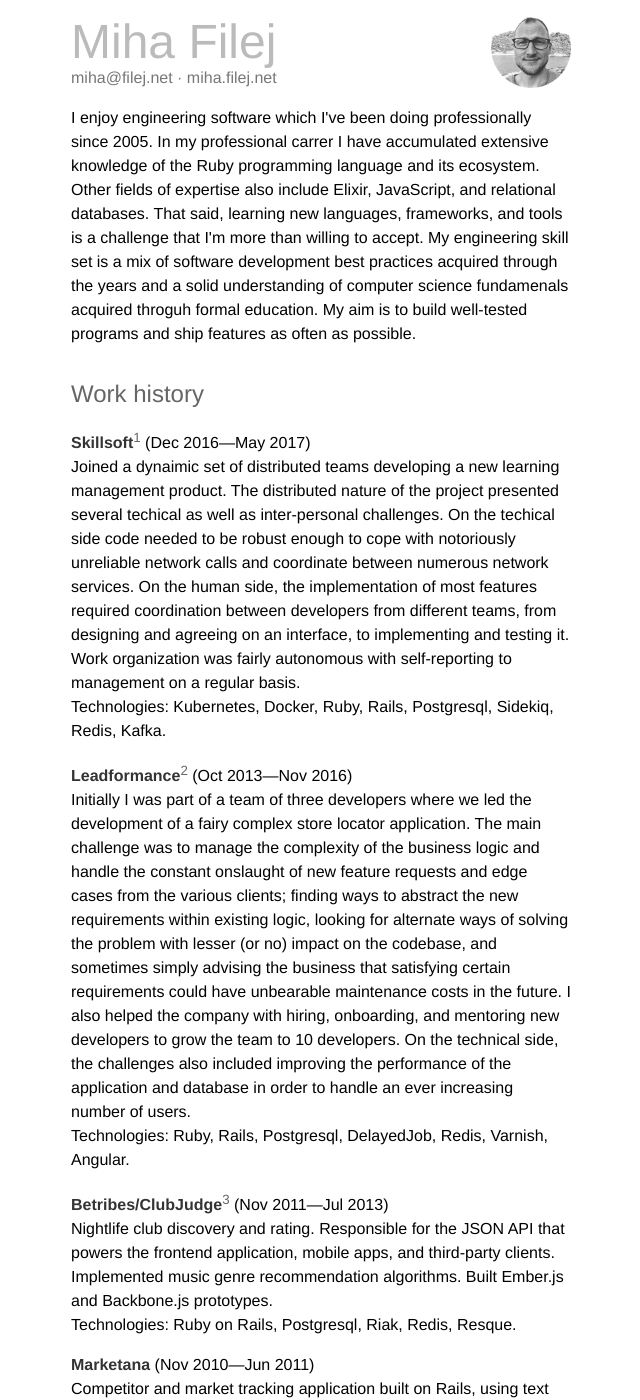
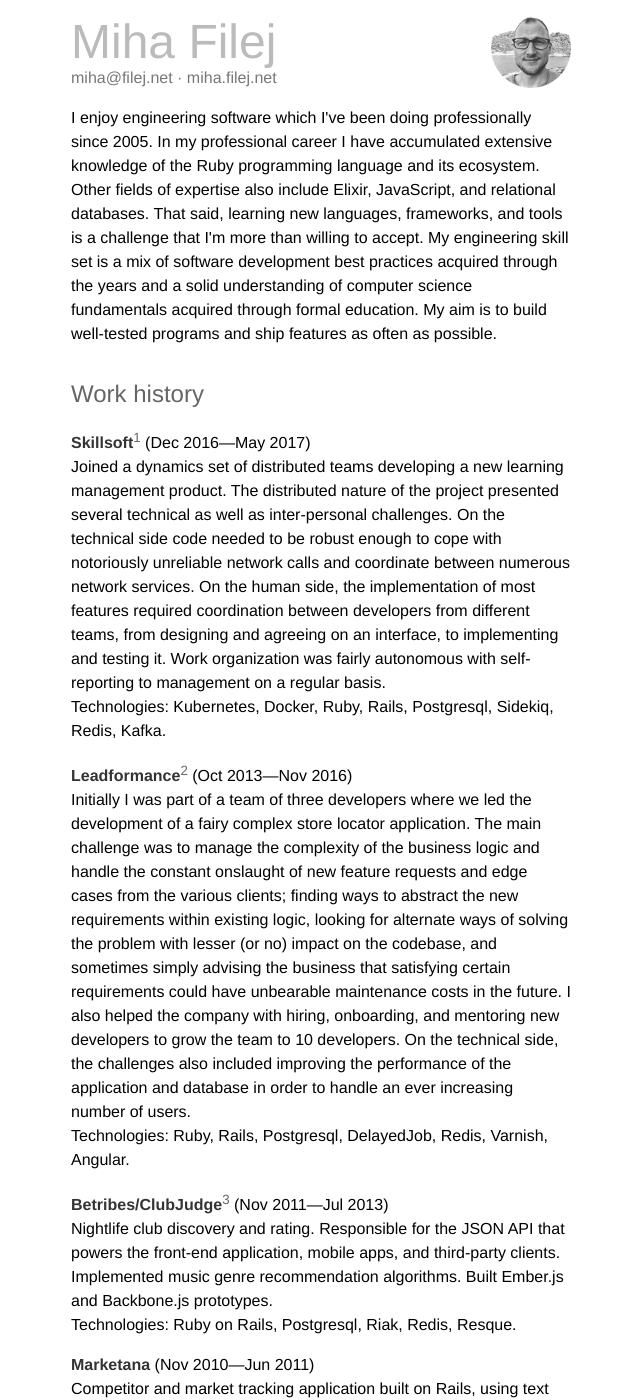
Before and after one commit to mfilej/mfilej.github.io, a Jekyll site: the page cv/index.html, which Jekyll copies as it is, in a window 1280 px wide and 1400 px high. Shown: the whole window, without its empty margins (319-959 px from the left). Built offline with Jekyll 4.4.1, drawn with Linux system fonts in a browser that asks for light colours; comment, search, counter and statistics services are not loaded; some of the changed text lies outside the part shown.

Commit message:
Fix typos

```diff
--- a/cv/index.html
+++ b/cv/index.html
@@ -104,7 +104,7 @@
   I enjoy engineering software which I've been doing professionally since
   2005.
 
-  In my professional carrer I have accumulated extensive knowledge of the Ruby
+  In my professional career I have accumulated extensive knowledge of the Ruby
   programming language and its ecosystem. Other fields of expertise also
   include Elixir, JavaScript, and relational databases. That said, learning
   new languages, frameworks, and tools is a challenge that I'm more than
@@ -112,7 +112,7 @@
 
   My engineering skill set is a mix of software development best practices
   acquired through the years and a solid understanding of computer science
-  fundamenals acquired throguh formal education.
+  fundamentals acquired through formal education.
 
   My aim is to  build well-tested programs and ship features as often as possible.</p>
 
@@ -121,10 +121,10 @@
 <section>
   <h3><b>Skillsoft</b><sup><a href="#fss">1</a></sup> (Dec 2016—May 2017)</h3>
   <p>
-    Joined a dynaimic set of distributed teams developing a new
+    Joined a dynamics set of distributed teams developing a new
     <a href="http://www.skillsoft.com/percipio/">learning management product</a>.
-    The distributed nature of the project presented several techical as well as
-    inter-personal challenges. On the techical side code needed to be robust
+    The distributed nature of the project presented several technical as well as
+    inter-personal challenges. On the technical side code needed to be robust
     enough to cope with notoriously unreliable network calls and coordinate
     between numerous network services. On the human side, the implementation of
     most features required coordination between developers from different teams,
@@ -162,7 +162,7 @@
   <h3><b>Betribes/ClubJudge</b><sup><a href="#fcj">3</a></sup> (Nov 2011—Jul 2013)</h3>
   <p>
     Nightlife club discovery and rating. Responsible for the JSON API that
-    powers the frontend application, mobile apps, and third-party clients.
+    powers the front-end application, mobile apps, and third-party clients.
     Implemented music genre recommendation algorithms. Built Ember.js and
     Backbone.js prototypes.
   </p>
@@ -176,7 +176,7 @@
   <p>
     Competitor and market tracking application built on Rails, using text
     classification and indexing algorithms, feed crawling and&nbsp;aggregation.
-    Developed the whole web stack, from frontend, to backend, to database.
+    Developed the whole web stack, from front-end, to back-end, to database.
   </p>
 </section>
 
```
